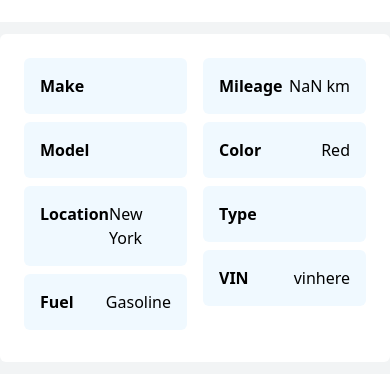
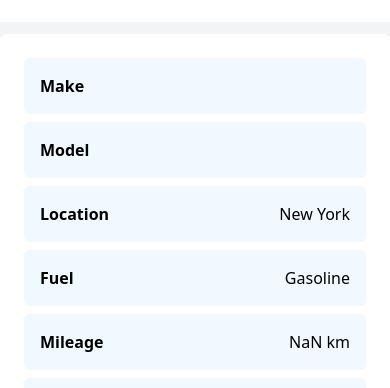
Before and after one commit to steffegit/auction-frontend, a React (Create React App) app: page /bids/1 in a window 390 px wide. Shown: the part 673-1061 px from the top of the page. Built offline with nearby package versions, Linux system fonts and the light colour scheme; no server answers.

Commit message:
Small fix in Description on Mobile Devices.

```diff
--- a/src/pages/Bid.jsx
+++ b/src/pages/Bid.jsx
@@ -337,7 +337,7 @@
           </div>
         </div>
         <div className="w-full bg-white p-6 rounded-md space-y-4">
-          <div className="grid grid-cols-2 gap-4">
+          <div className="grid grid-cols-1">
             <div id="#firstrow">
               <div className="flex justify-between p-4 bg-sky-50 mb-2 rounded-md">
                 <div className="font-bold">Make</div>
```
